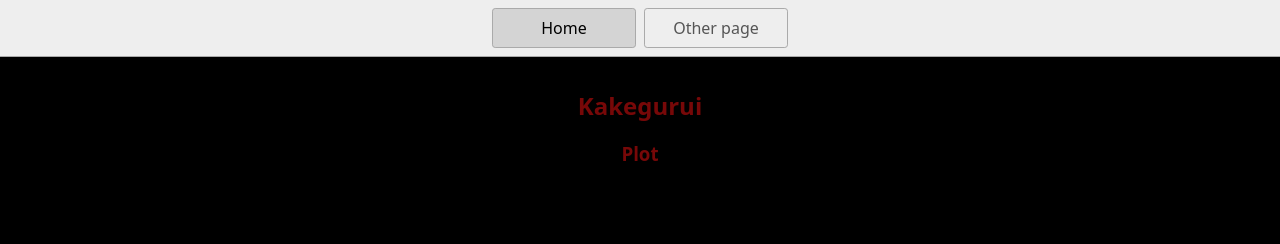
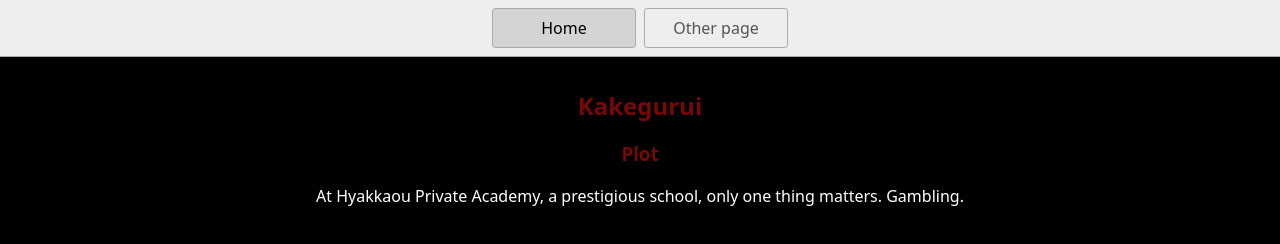
Before and after one commit to lise-charlotte/utpr-ving, a website: page index.html in a window 1280 px wide. Drawn offline with Linux system fonts and the light colour scheme.

Commit message:
Made page text white

```diff
--- a/index.html
+++ b/index.html
@@ -19,7 +19,7 @@
     <main>
       <h1 style="color: rgb(119, 8, 8); text-align: center">Kakegurui</h1>
       <h3 style="color:rgb(119, 8, 8); text-align: center">Plot</h3>
-      <p style="text-align: center">At Hyakkaou Private Academy, a prestigious school, only one thing matters. Gambling. </p>
+      <p style="color: white; text-align: center">At Hyakkaou Private Academy, a prestigious school, only one thing matters. Gambling. </p>
     </main>
   </body>
 </html>
```
